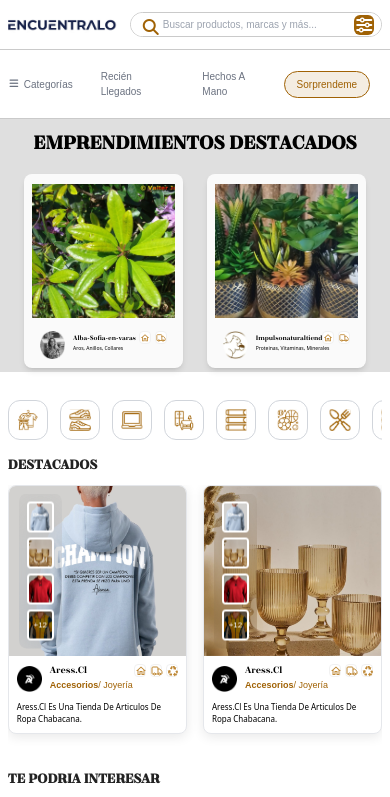
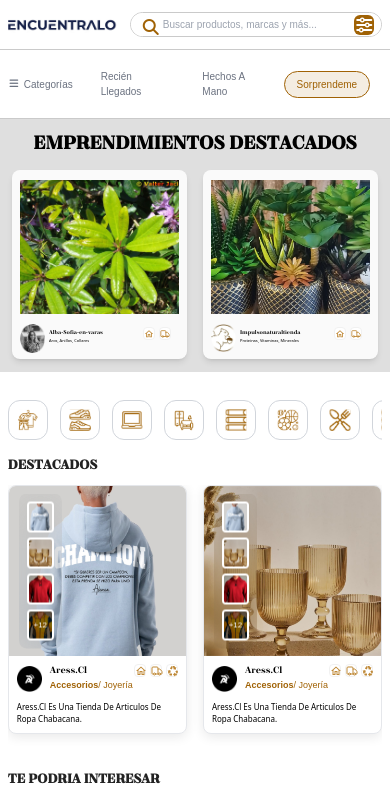
Before and after one commit to sazzad-git/encuentralo-ecommerces, a Next.js app: page / in a window 390 px wide. Shown: the top 797 px of the page. Built offline with nearby package versions, Linux system fonts and the light colour scheme.

Commit message:
complete hero section

```diff
--- a/components/HeroSection/HeroSection.jsx
+++ b/components/HeroSection/HeroSection.jsx
@@ -98,7 +98,7 @@ export default function HeroSection() {
         </h1>
         <div
           data-aos="flip-down"
-          className="w-11/12 max-w-7xl bg-opacity-90 rounded-lg p-0 md:p-4"
+          className="md:w-11/12 sm:w-full max-w-7xl bg-opacity-90 rounded-lg p-0 md:p-4"
         >
           {/* Desktop View */}
           <div className="hidden md:block relative">
@@ -140,7 +140,7 @@ export default function HeroSection() {
           </div>
 
           {/* Mobile View */}
-          <div className="md:hidden grid grid-cols-2 gap-2">
+          <div className="md:hidden mx-2 grid grid-cols-2 gap-2">
             {products.slice(0, 2).map((product) => (
               <ProductCard
                 key={product.id}
@@ -179,27 +179,27 @@ function ProductCard({
 
   return (
     <div
-      className="flex-shrink-0 bg-[#FAFAFA] sm:w-[185px] sm:h-[190px] md:mt-[-25px] lg:mt-0  md:h-[256px] lg:h-[320px] md:w-full  lg:w-full rounded-lg shadow-md m-2 md:m-0 px-2 overflow-visible"
+      className="flex-shrink-0 bg-[#FAFAFA] sm:w-[185px] sm:h-[170px] md:mt-[-25px] lg:mt-0  md:h-[256px] lg:h-[320px] md:w-full  lg:w-full rounded-lg shadow-md m-1 md:m-0 px-2 overflow-visible"
       style={cardStyle}
     >
       <Image
         src={image}
         alt={title}
-        width={300}
+        width={360}
         height={200}
         className="w-full h-36  md:h-[194px] lg:h-56 object-cover pt-[10px] md:mt-[29px] rounded-t-lg"
       />
-      <div className="flex justify-between p-2 lg:p-4 relative min-h-[50px] md:min-h-[70px] lg:min-h-[100px]">
-        <div className="flex items-center gap-2 lg:gap-3">
+      <div className="flex justify-between p-0 md:p-2 lg:p-4 relative min-h-[45px] md:min-h-[70px] lg:min-h-[100px]">
+        <div className="flex items-center gap-1 md:gap-2 lg:gap-3">
           <div className="w-[25px] h-[25px] md:w-[35px] md:h-[35px] lg:w-[52px] lg:h-[52px] rounded-full">
             <Image src={shopLogo} alt="Shop Logo" />
           </div>
           <div className="leading-0 lg:leading-[125%]">
-            <h4 className="text-[7px] font-bridone md:text-[13px] lg:text-[20px]">
+            <h4 className="text-[6px] font-bridone md:text-[13px] lg:text-[20px]">
               {title}
             </h4>
             <p
-              className={`${nunito.variable} font-sans capitalize lg:mt-2 text-[5px] md:text-[10px] lg:text-[13px]`}
+              className={`${nunito.variable} font-sans capitalize lg:mt-2 text-[4px] md:text-[10px] lg:text-[13px]`}
             >
               {title2}
             </p>
```
